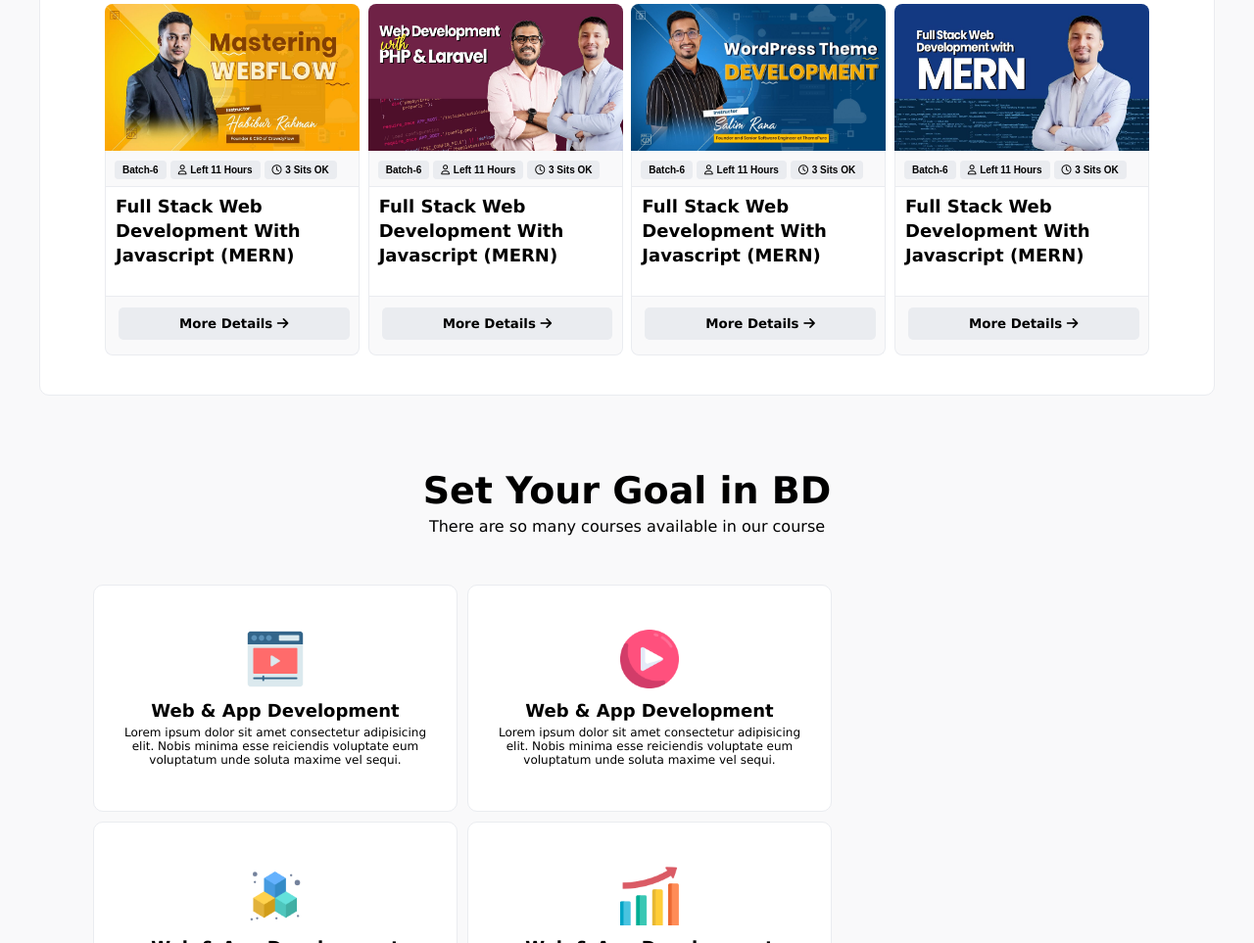
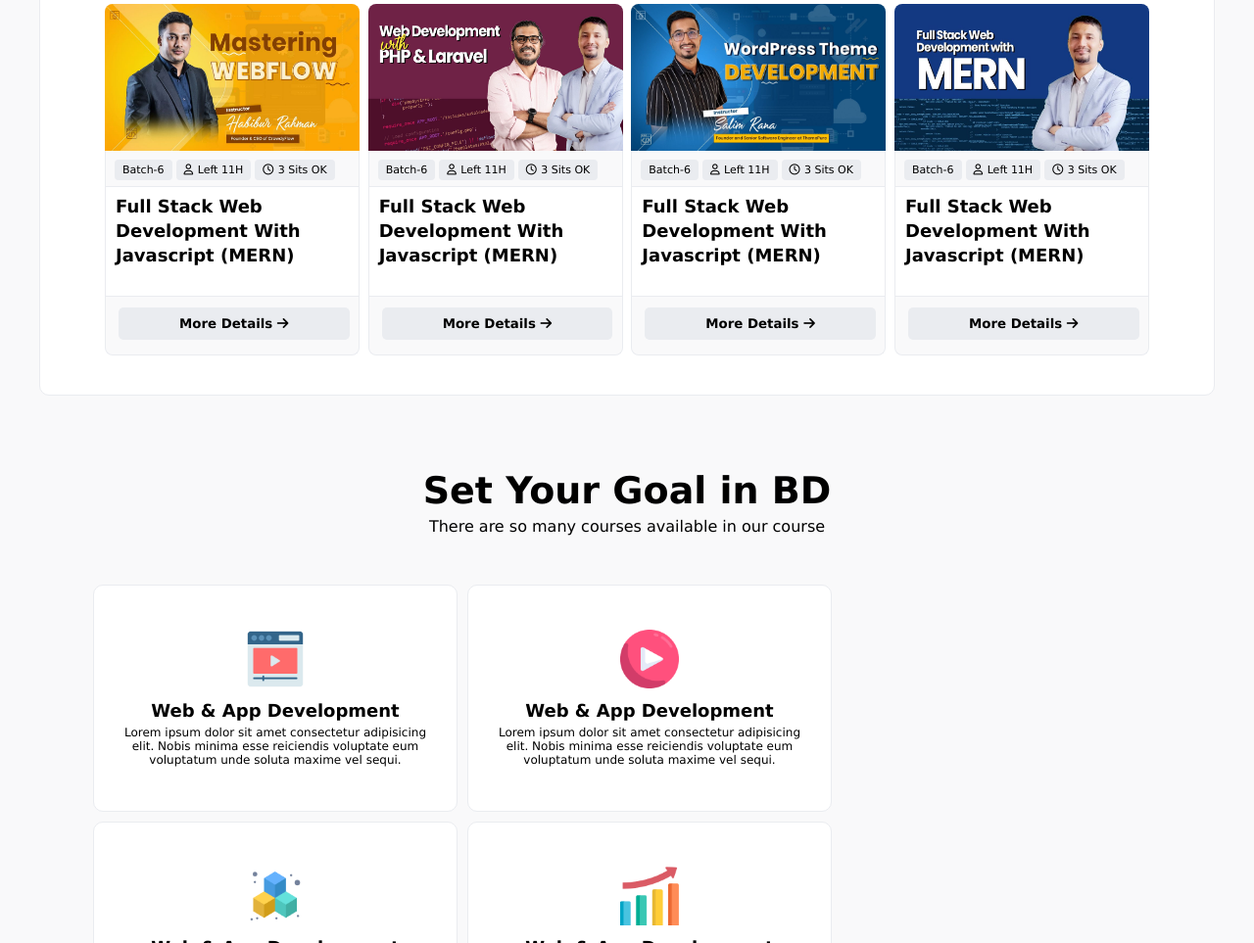
Before and after one commit to amin-babu/Agencies-Ex, a plain HTML site: page index.html in a window 1280 px wide. Shown: the part 863-1826 px from the top of the page at 98% size. Drawn offline with Linux system fonts and the light colour scheme.

Commit message:
abaro halka change marci :-)

```diff
--- a/index.html
+++ b/index.html
@@ -137,7 +137,7 @@
 
                 <div class="img-option">
                   <a href="#">Batch-6</a>
-                  <a href="#"><i class="fa-regular fa-user"></i> Left 11 Hours</a>
+                  <a href="#"><i class="fa-regular fa-user"></i> Left 11H</a>
                   <a href="#"><i class="fa-regular fa-clock"></i> 3 Sits OK</a>
                 </div>
 
@@ -160,7 +160,7 @@
 
                 <div class="img-option">
                   <a href="#">Batch-6</a>
-                  <a href="#"><i class="fa-regular fa-user"></i> Left 11 Hours</a>
+                  <a href="#"><i class="fa-regular fa-user"></i> Left 11H</a>
                   <a href="#"><i class="fa-regular fa-clock"></i> 3 Sits OK</a>
                 </div>
 
@@ -182,7 +182,7 @@
 
                 <div class="img-option">
                   <a href="#">Batch-6</a>
-                  <a href="#"><i class="fa-regular fa-user"></i> Left 11 Hours</a>
+                  <a href="#"><i class="fa-regular fa-user"></i> Left 11H</a>
                   <a href="#"><i class="fa-regular fa-clock"></i> 3 Sits OK</a>
                 </div>
 
@@ -204,7 +204,7 @@
 
                 <div class="img-option">
                   <a href="#">Batch-6</a>
-                  <a href="#"><i class="fa-regular fa-user"></i> Left 11 Hours</a>
+                  <a href="#"><i class="fa-regular fa-user"></i> Left 11H</a>
                   <a href="#"><i class="fa-regular fa-clock"></i> 3 Sits OK</a>
                 </div>
 
--- a/style.css
+++ b/style.css
@@ -258,17 +258,15 @@ section{
 
 .img-option a{
   text-decoration: none;
-  font-family:Arial, Helvetica, sans-serif;
+  font-family:Verdana, Geneva, Tahoma, sans-serif;
   padding: 4px 8px;
   background-color: #EAECF0;
   color: black;
-  font-size: 10px;
+  font-size: 11px;
   border-radius: 4px;
-  font-weight: bold;
 }
 
 .img-option a i{
-
   margin-right: 1px;
 }
 
```
